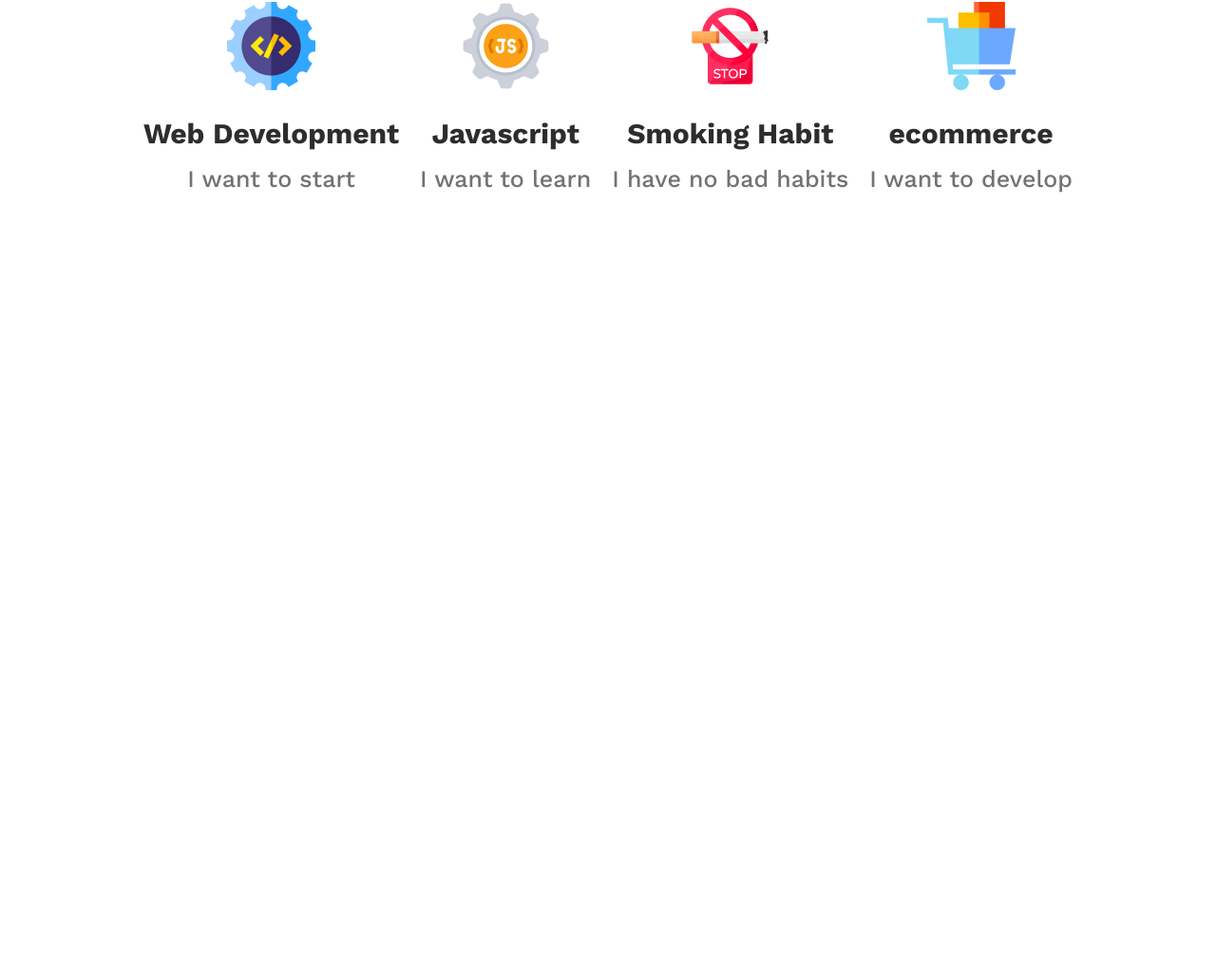
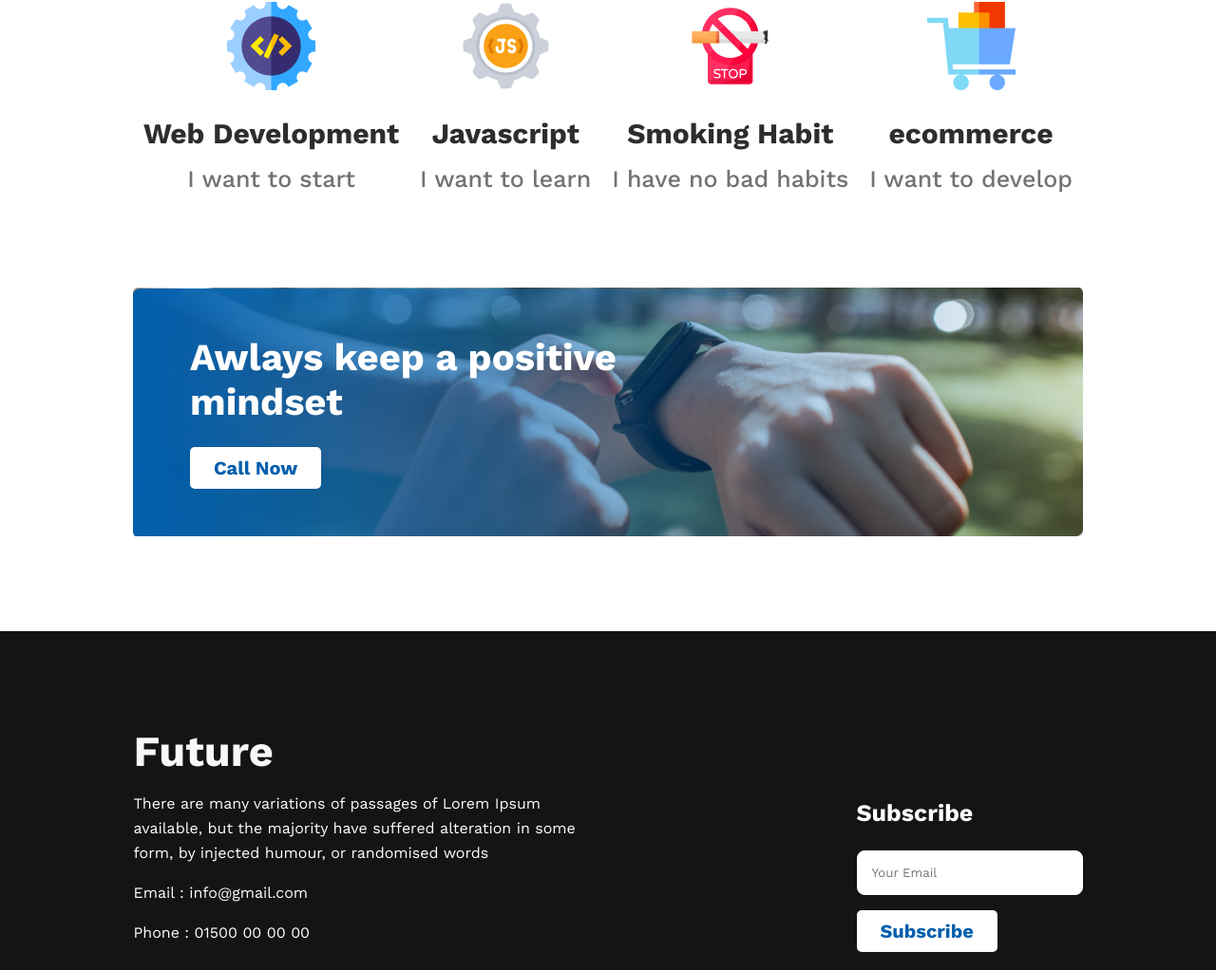
Before and after one commit to Naimul02/new-year-new-me, a plain HTML site: page index.html in a window 1280 px wide. Shown: the part 1689-2711 px from the top of the page at 95% size. Before the commit the page ends 1992 px from the top, so only its background shows below. Drawn offline with nearby package versions, Linux system fonts and the light colour scheme.

Commit message:
footer section completed

```diff
--- a/css/styles.css
+++ b/css/styles.css
@@ -110,3 +110,76 @@
   font-weight: 500;
   margin-top: 16px;
 }
+
+/* mindset section */
+.mindset {
+  margin: 0 auto;
+  margin-bottom: 100px;
+  background-image: url("../images/gradient1.png"), url("../images/watch.png");
+  background-repeat: no-repeat;
+  background-size: cover;
+  background-position: top left, bottom right;
+  max-height: 300px;
+}
+.mindset-title {
+  color: #fff;
+  font-size: 40px;
+  font-weight: 700;
+  margin-bottom: 24px;
+}
+.mindset-content {
+  max-width: 450px;
+  padding: 50px 60px;
+}
+/* footer */
+footer {
+  background-color: #151414;
+  padding: 0 auto;
+}
+.future {
+  max-width: 1000px;
+  margin: 100px 0;
+}
+.footer-container {
+  display: flex;
+  justify-content: space-around;
+  margin: 0 auto;
+  align-items: center;
+}
+.future-des {
+  max-width: 480px;
+}
+.future-title {
+  color: #f8f8f8;
+  font-size: 45px;
+  font-weight: 700;
+}
+.future-des {
+  color: #fff;
+  font-size: 16px;
+  font-weight: 400;
+  line-height: 26px; /* 162.5% */
+  margin-top: 16px;
+}
+.icon {
+  margin-top: 32px;
+}
+.icon a {
+  margin-right: 16px;
+}
+.subscribe-title {
+  color: #fff;
+  font-size: 25px;
+  font-weight: 600;
+}
+.subscribe input {
+  padding-left: 15px;
+  padding-top: 15px;
+  padding-bottom: 15px;
+  padding-right: 50px;
+  border-radius: 8px;
+  border: 1px solid #fff;
+  display: block;
+  margin-bottom: 16px;
+  margin-top: 25px;
+}
--- a/index.html
+++ b/index.html
@@ -72,7 +72,37 @@
           </div>
         </div>
       </section>
+
+      <section class="mindset max-width-set">
+        <div class="mindset-content">
+          <h1 class="mindset-title">Awlays keep a positive mindset</h1>
+          <button class="btn-primary">Call Now</button>
+        </div>
+      </section>
     </main>
-    <footer></footer>
+    <footer>
+      <div class="footer-container">
+        <div class="future">
+          <h1 class="future-title">Future</h1>
+          <p class="future-des">
+            There are many variations of passages of Lorem Ipsum available, but
+            the majority have suffered alteration in some form, by injected
+            humour, or randomised words
+          </p>
+          <p class="future-des">Email : info@gmail.com</p>
+          <p class="future-des">Phone : 01500 00 00 00</p>
+          <div class="icon">
+            <a href=""><img src="images/icons/fb.png" alt="" /></a
+            ><a href=""><img src="images/icons/twitter.png" alt="" /></a
+            ><a href=""><img src="images/icons/youtube.png" alt="" /></a>
+          </div>
+        </div>
+        <div class="subscribe">
+          <h3 class="subscribe-title">Subscribe</h3>
+          <input type="email" placeholder="Your Email" />
+          <button class="btn-primary">Subscribe</button>
+        </div>
+      </div>
+    </footer>
   </body>
 </html>
```
